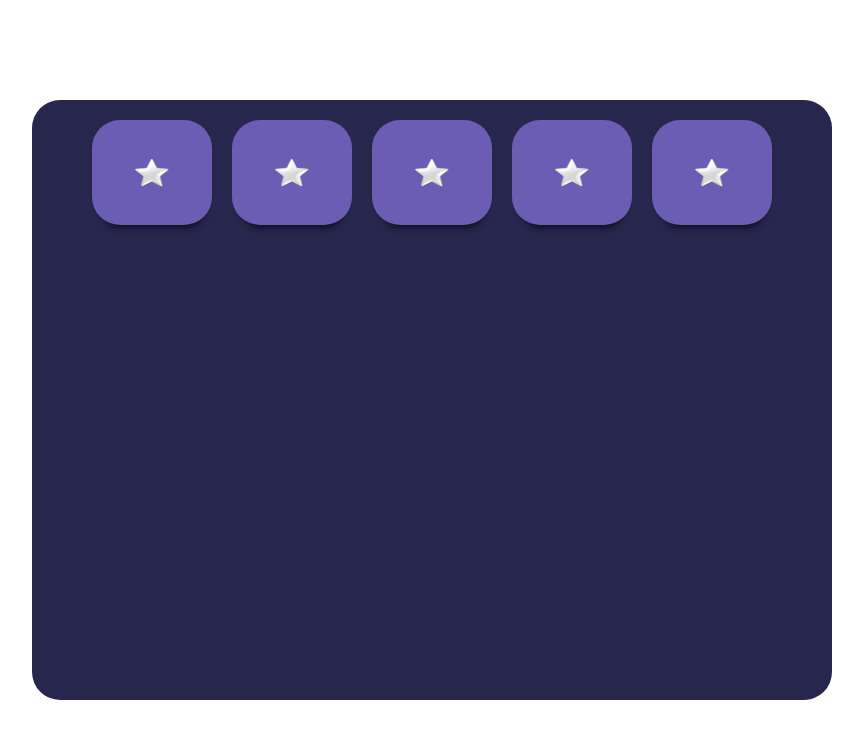
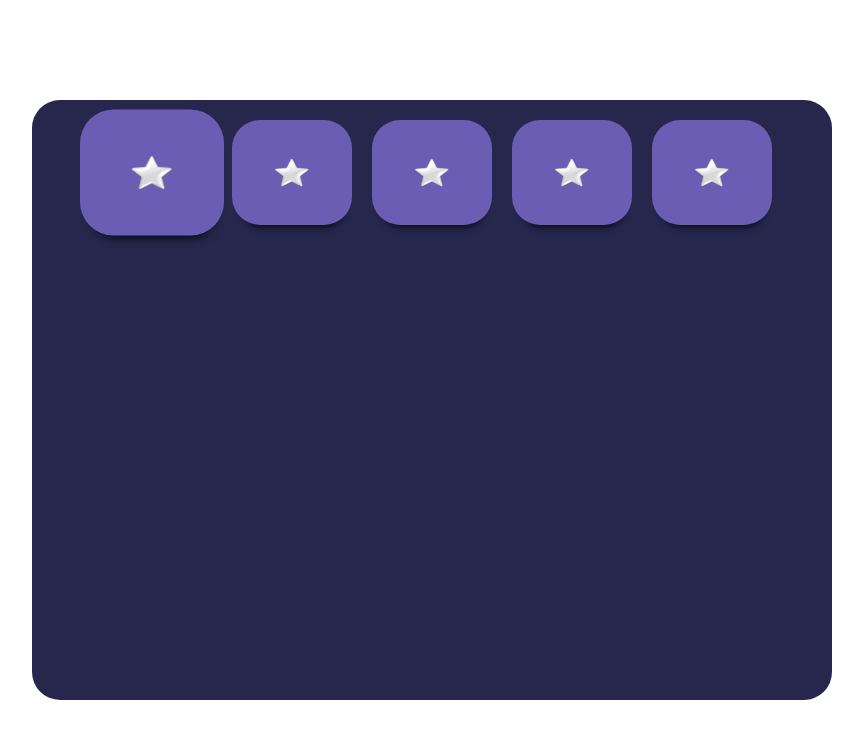
Before and after one commit to yogeshkumarnagra/React-basics--WebGL-Test, a React (Create React App) app: page / in a window 1280 px wide. In both pictures the pointer is over the element 360 px from the left and 172 px from the top of the page. Shown: the top 738 px of the page, without its empty margins (208-1071 px from the left). Built offline with nearby package versions, Linux system fonts and the light colour scheme.

Commit message:
add transition effect on star cards

```diff
--- a/src/index.css
+++ b/src/index.css
@@ -109,6 +109,12 @@ code {
     width: 120px;
     margin: 10px;
     box-shadow: black 1px 11px 9px -10px;
+    transition: width 0.5s ease, height 0.5s ease, transform 0.5s ease-in-out;
+    transition-timing-function: linear;
+}
+
+.starCard:hover {
+    transform: scale(1.2, 1.2);
 }
 
 .starCard img {
```
